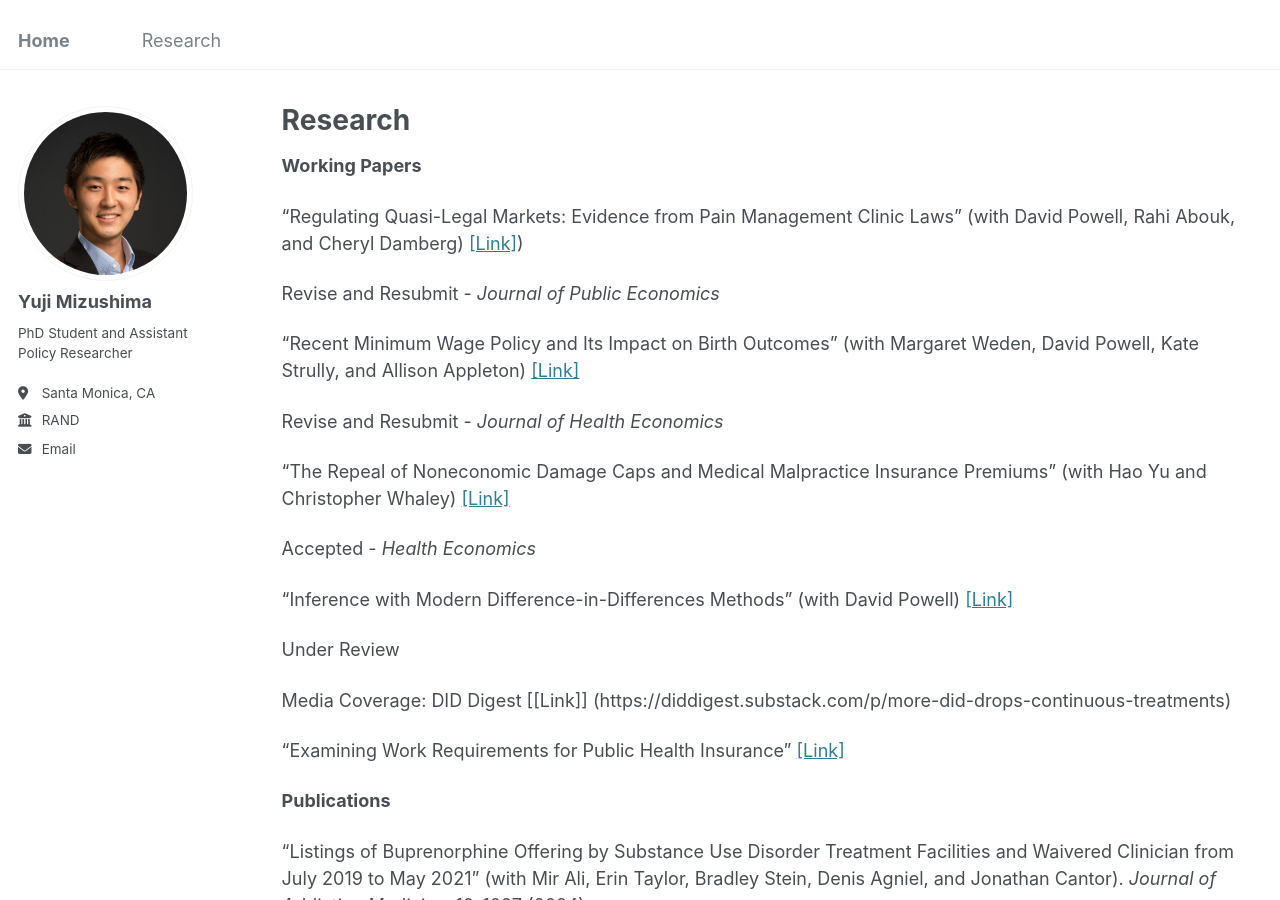
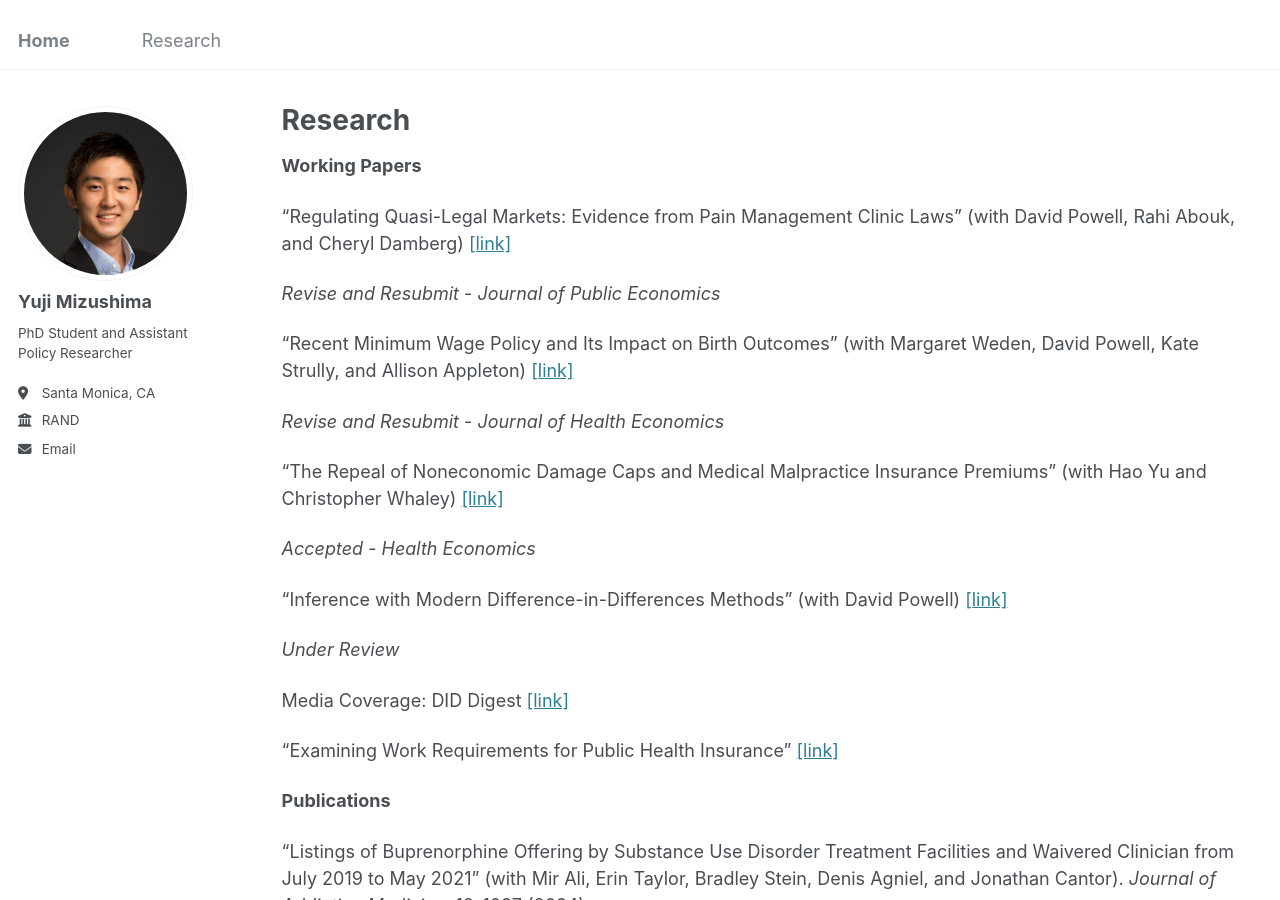
Before and after one commit to yujimizushima/yujimizushima.github.io, a Jekyll site: the page built from _pages/research.md, in a window 1280 px wide and 900 px high. Built offline with Jekyll 4.4.1, drawn with Linux system fonts in a browser that asks for light colours.

Commit message:
Update research.md

```diff
--- a/_pages/research.md
+++ b/_pages/research.md
@@ -7,26 +7,26 @@ author_profile: true
 
 **Working Papers**
 
-"Regulating Quasi-Legal Markets: Evidence from Pain Management Clinic Laws" (with David Powell, Rahi Abouk, and Cheryl Damberg) [[Link]](https://papers.ssrn.com/sol3/papers.cfm?abstract_id=4704757))
+"Regulating Quasi-Legal Markets: Evidence from Pain Management Clinic Laws" (with David Powell, Rahi Abouk, and Cheryl Damberg) [[link]](https://papers.ssrn.com/sol3/papers.cfm?abstract_id=4704757)
 
-Revise and Resubmit - _Journal of Public Economics_
+_Revise and Resubmit_ - _Journal of Public Economics_
 
-"Recent Minimum Wage Policy and Its Impact on Birth Outcomes" (with Margaret Weden, David Powell, Kate Strully, and Allison Appleton) [[Link]](https://papers.ssrn.com/sol3/papers.cfm?abstract_id=5257259#:~:text=We%20then%20find%20mixed%20effects,age%20births%2C%20but%20longer%20gestations.)
+"Recent Minimum Wage Policy and Its Impact on Birth Outcomes" (with Margaret Weden, David Powell, Kate Strully, and Allison Appleton) [[link]](https://papers.ssrn.com/sol3/papers.cfm?abstract_id=5257259#:~:text=We%20then%20find%20mixed%20effects,age%20births%2C%20but%20longer%20gestations.)
 
-Revise and Resubmit - _Journal of Health Economics_
+_Revise and Resubmit_ - _Journal of Health Economics_
 
 "The Repeal of Noneconomic Damage Caps and Medical Malpractice Insurance Premiums" (with Hao Yu and Christopher Whaley)
-[[Link]](https://drive.google.com/file/d/1J7fyvd9hpXpzf6d6Zl3cC3jJ8tHawwhQ/view?usp=drive_link)
+[[link]](https://drive.google.com/file/d/1J7fyvd9hpXpzf6d6Zl3cC3jJ8tHawwhQ/view?usp=drive_link)
 
-Accepted - _Health Economics_
+_Accepted_ - _Health Economics_
 
-"Inference with Modern Difference-in-Differences Methods" (with David Powell) [[Link]](https://papers.ssrn.com/sol3/papers.cfm?abstract_id=5221387)
+"Inference with Modern Difference-in-Differences Methods" (with David Powell) [[link]](https://papers.ssrn.com/sol3/papers.cfm?abstract_id=5221387)
 
-Under Review
+_Under Review_
 
-Media Coverage: DID Digest [[Link]] (https://diddigest.substack.com/p/more-did-drops-continuous-treatments)
+Media Coverage: DID Digest [[link]](https://diddigest.substack.com/p/more-did-drops-continuous-treatments)
 
-"Examining Work Requirements for Public Health Insurance" [[Link]](https://drive.google.com/file/d/1bcSqJaD26eJ60cfKnxqNvccjczEbs1hP/view?usp=drive_link)
+"Examining Work Requirements for Public Health Insurance" [[link]](https://drive.google.com/file/d/1bcSqJaD26eJ60cfKnxqNvccjczEbs1hP/view?usp=drive_link)
 
 
 **Publications**
```
